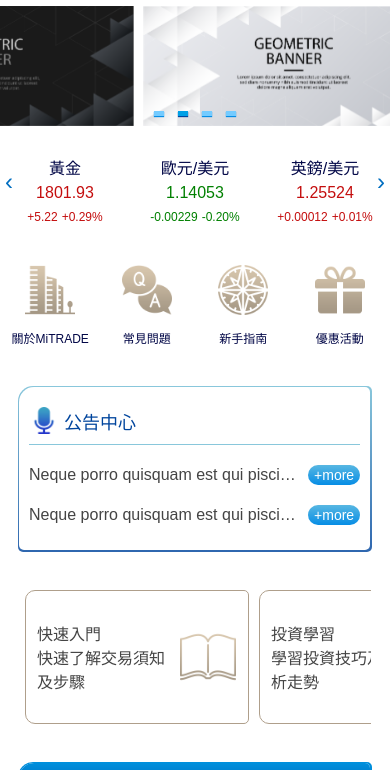
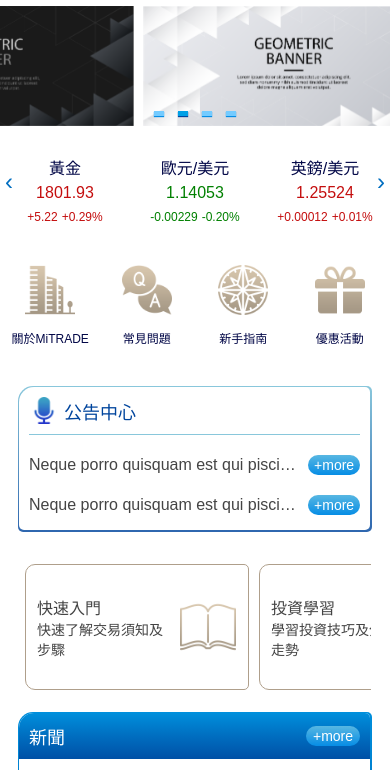
Before and after one commit to YowRu/MitradeTest, a plain HTML site: page index.html in a window 390 px wide. Shown: the part 74-844 px from the top of the page. Drawn offline with Linux system fonts and the light colour scheme.

Commit message:
Update index.css

```diff
--- a/css/index.css
+++ b/css/index.css
@@ -85,7 +85,7 @@ filter: progid:DXImageTransform.Microsoft.gradient( startColorstr='#008fdc', end
 }
 .newsWP{background-color:#fff;border-radius: 5px;border-top-left-radius: 15px;}
 .newsWP .title{display:flex;justify-content: space-between;align-items: center;
-border-radius: 0px;border-top-left-radius: 15px;border-top-right-radius:5px;padding:10px 30px;
+border-radius: 0px;border-top-left-radius: 15px;border-top-right-radius:5px;padding:10px;
 background: #008fdc; /* Old browsers */
 background: -moz-linear-gradient(top,  #008fdc 0%, #006fc1 48%, #0050a6 100%); /* FF3.6-15 */
 background: -webkit-linear-gradient(top,  #008fdc 0%,#006fc1 48%,#0050a6 100%); /* Chrome10-25,Safari5.1-6 */
@@ -93,6 +93,13 @@ background: linear-gradient(to bottom,  #008fdc 0%,#006fc1 48%,#0050a6 100%); /*
 filter: progid:DXImageTransform.Microsoft.gradient( startColorstr='#008fdc', endColorstr='#0050a6',GradientType=0 ); /* IE6-9 */
 }
 .newsWP .title p,.newsWP .title a{color: #fff;}
+.newsWP .title a{display: block;width:50px;color:#fff;font-size:14px;text-align: center;border-radius:10px;
+background: #58b7e2; /* Old browsers */padding:2px;cursor: pointer;
+/*    position: absolute;right:-5%;top:0;*/
+background: -moz-linear-gradient(top,  #58b7e2 0%, #068de5 100%); /* FF3.6-15 */
+background: -webkit-linear-gradient(top,  #58b7e2 0%,#068de5 100%); /* Chrome10-25,Safari5.1-6 */
+background: linear-gradient(to bottom,  #58b7e2 0%,#068de5 100%); /* W3C, IE10+, FF16+, Chrome26+, Opera12+, Safari7+ */
+filter: progid:DXImageTransform.Microsoft.gradient( startColorstr='#58b7e2', endColorstr='#068de5',GradientType=0 ); /* IE6-9 */}
 .newsWP .title p{font-size: 18px;}
 .newsWP ul{padding:40px 40px 20px;box-sizing: border-box;}
 .newsWP ul li{margin-bottom:25px;box-shadow:4px 5px 3px #e5e5e5;padding:20px 10px 10px 20px;box-sizing: border-box;
@@ -100,7 +107,7 @@ border-bottom-right-radius:5px;border-left:3px solid #0c94e2; }
 .newsWP ul li .dateTimt{display: flex;justify-content: space-between;align-items: center;padding-bottom: 10px;}
 .newsWP ul li .dateTimt .time{color: #048BD9;}
 .newsWP ul li .dateTimt .date,.newsWP ul li p{color: #010646;}
-#learn .item p,#learn .item .title{color:#444; }
+
 @media(max-width:1100px){
 .announcement{width: 90%;margin:20px auto;}
     .news{width: 90%;margin:0 auto 30px;}
@@ -117,7 +124,7 @@ border-bottom-right-radius:5px;border-left:3px solid #0c94e2; }
 }
 @media(max-width:520px){
     .fourIcon{width:95%;}
-    #learn{margin:30px auto;}
+    #learn{margin:0px auto 10px;}
     #bannerWP .item{width:400px;}
     #main{margin-top:110px; }
     header{height:100px;}
@@ -131,7 +138,7 @@ border-bottom-right-radius:5px;border-left:3px solid #0c94e2; }
     #price .item .small span{font-size: 14px;margin: 0 3px;}
     #price .item .title, #price .item .big{font-size:18px;}
     #price{margin: 30px auto 20px;}
-    #learn .item img{width:45px;}
+    #learn .item img{width:39px;}
     #learn .item p{font-size:14px;}
 }
 @media(max-width:450px){
@@ -153,9 +160,9 @@ border-bottom-right-radius:5px;border-left:3px solid #0c94e2; }
     .owl-carousel .owl-nav button.owl-prev span, .owl-carousel .owl-nav button.owl-next span{font-size:24px;}
     #price .item .title, #price .item .big{font-size:16px;}
     #price .item .small span{margin:0 2px;font-size:12px;}
-    .centerWP{padding:20px 10px;}
+    .centerWP{padding:10px;}
     #learn .item img{width:50px;}
-    #learn .item p{font-size:16px;}
+    #learn .item p{font-size:14px;}
     .newsWP ul{padding:40px 30px 20px;}
     footer .wp{flex-direction: column;}
 }
```
